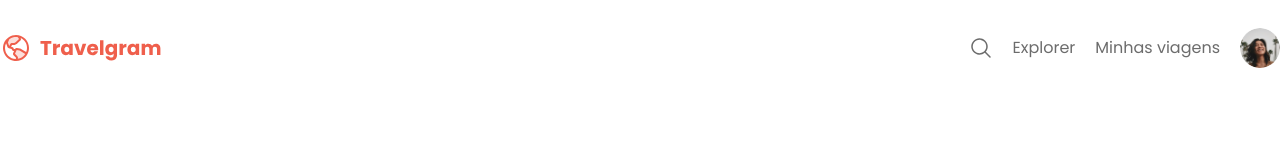
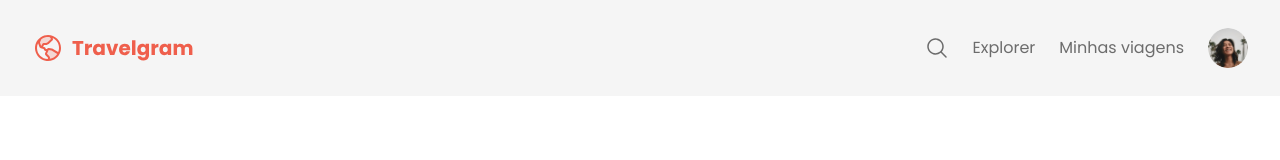
Before and after one commit to Douglassf91/Projeto-Travelgram, a plain HTML site: page index.html in a window 1280 px wide. Drawn offline with Linux system fonts and the light colour scheme.

Commit message:
done navigation

```diff
--- a/index.html
+++ b/index.html
@@ -10,7 +10,8 @@
   <link href="https://fonts.googleapis.com/css2?family=Poppins:wght@400;700&display=swap" rel="stylesheet">
 </head>
 <body>
-  <nav>
+  <div class="bg-surface-color">
+    <nav class="container">
       <a href="#" id="logo">
         <img src="assets/Logo.svg" alt="Logomarca">
       </a>
@@ -28,6 +29,7 @@
         </li>
       </ul>
     </nav>
+  </div>
   <header></header>
 </body>
 </html>
--- a/styles/global.css
+++ b/styles/global.css
@@ -35,3 +35,13 @@ a:hover {
   color: var(--brand-color);
   text-decoration: underline;
 }
+
+.container {
+  padding-inline: 32px;
+  max-width: 1280px;
+  margin-inline: auto;
+}
+
+.bg-surface-color {
+  background-color: var(--surface-color);
+}
--- a/styles/nav.css
+++ b/styles/nav.css
@@ -11,7 +11,7 @@ nav ul {
   list-style: none;
   display: flex;
   align-items: center;
-  gap: 20px;
+  gap: 24px;
 
   padding-block: 8px;
 }
```
Lines whose indentation alone changed are shown as unchanged.
